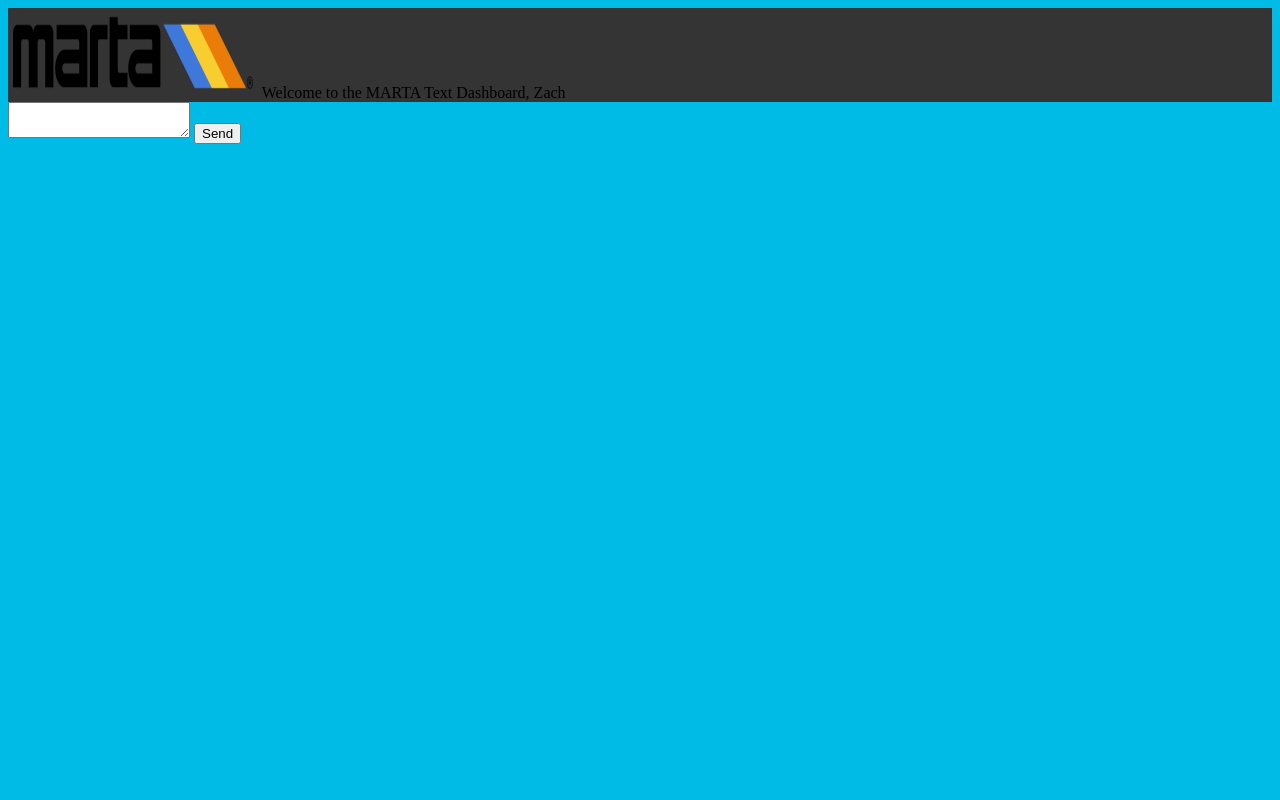
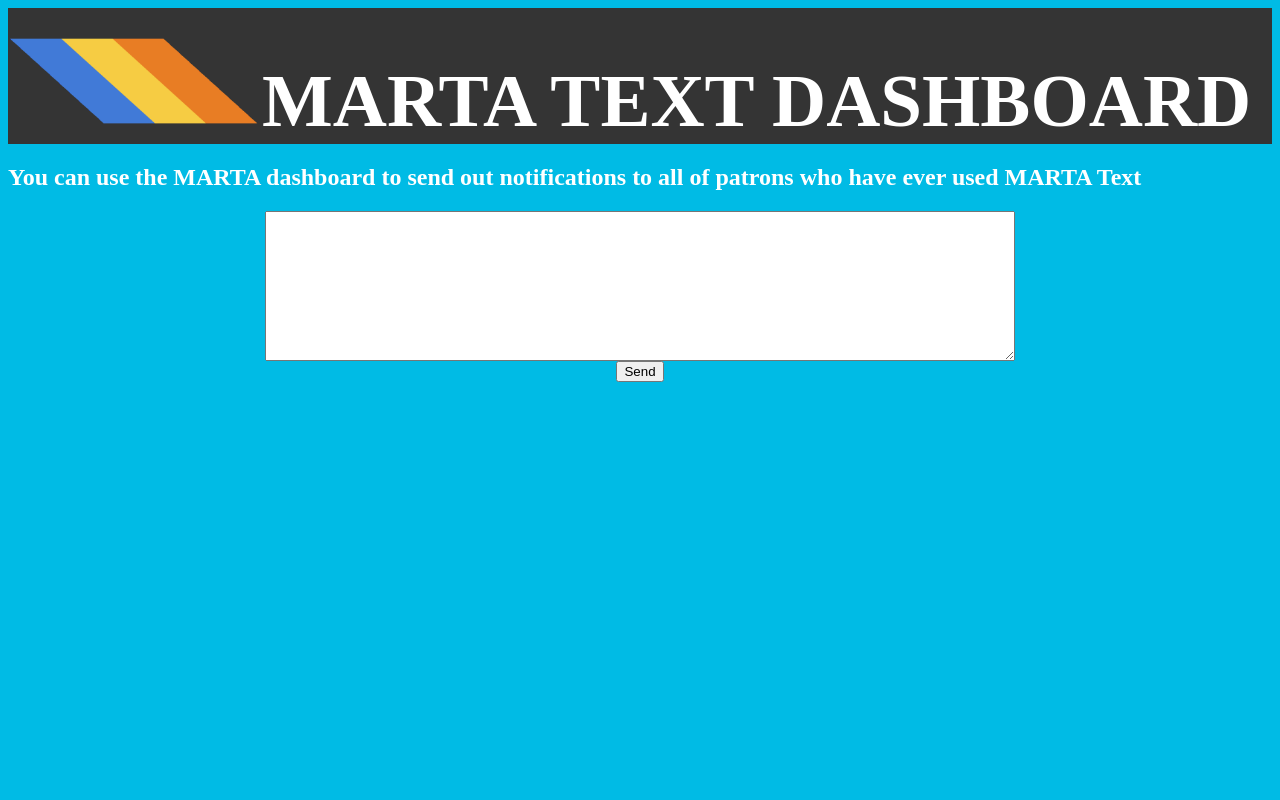
Before and after one commit to ZSchlesinger/MARTA-Text, a Flask app: page /dashboard in a window 1280 px wide. Run offline with Flask 2, Linux system fonts and the light colour scheme.

Commit message:
finished employee dashboard

```diff
--- a/main.py
+++ b/main.py
@@ -39,7 +39,7 @@ def send_sms():
             from_="+14703001965",
             body=request.form.get('Message from MARTA:' + 'data')
             )
-    return str(len(users))
+    return redirect('/dashboard')
 
 @app.route("/sms", methods =['GET', 'POST'])
 def sms_reply():
--- a/static/app.css
+++ b/static/app.css
@@ -1,7 +1,33 @@
+:root {
+    color: #FFFFFF;
+
+}
+
 .navbar {
     background-color: #343434;
+    padding: 0px;
+}
+
+.navbar h1 {
+    display: inline-block;
+    font-size: 75px;
+    color: #FFFFFF;
+    margin-bottom: 0;
 }
 
 body {
     background-color: #00BBE5;
 }
+
+textarea {
+    color: orange;
+    height: 10em;
+    width: 50em;
+    font-size: 15px;
+}
+
+div.container {
+    display: flex;
+    align-items: center;
+    justify-content: center }
+}
--- a/templates/create.html
+++ b/templates/create.html
@@ -1,19 +1,12 @@
-<head></head>
+<head>
+ <link href="{{ url_for('static', filename='app.css') }}" rel="stylesheet" />
+</head>
 
 {% include "layout.html" %}
-<form method="POST" action="https://f5aea391.ngrok.io/sendsms">
-<textarea name="data" id="messageField"></textarea>
-<button type="submit">Send</button>
-</form>
-
-<script>
-    function send() {
-        var xhttp = new XMLHttpRequest();
-        xhttp.open("POST", 'http://martahacksapp.azurewebsites.net/sendsms', true);
-        xhttp.setRequestHeader('Content-Type', 'application/json');
-        var data = {
-            "Body":messageField.value
-        };
-        xhttp.send();
-    }
-</script>
+<body>
+    <h2>You can use the MARTA dashboard to send out notifications to all of patrons who have ever used MARTA Text</h2>
+    <form method="POST" action="https://f5aea391.ngrok.io/sendsms">
+    <div><div class="container"><textarea name="data" id="messageField"></textarea></div></div>
+    <div><div class="container"><button type="submit">Send</button></div></div>
+    </form>
+</body>
--- a/templates/layout.html
+++ b/templates/layout.html
@@ -5,8 +5,7 @@
 
 <body>
 <div class="navbar">
-    <span><img src="static/images/marta.png"  width="250" height="90" />
-</span>
-    Welcome to the MARTA Text Dashboard, {{name}}
+    <span><img src="static/images/marta.png"  width="250" height="90" /></span>
+    <h1>MARTA TEXT DASHBOARD<h1>
 </div>
 </body>
```
Also changed, not shown: static/images/marta.png, static/images/marta.svg (deleted).
